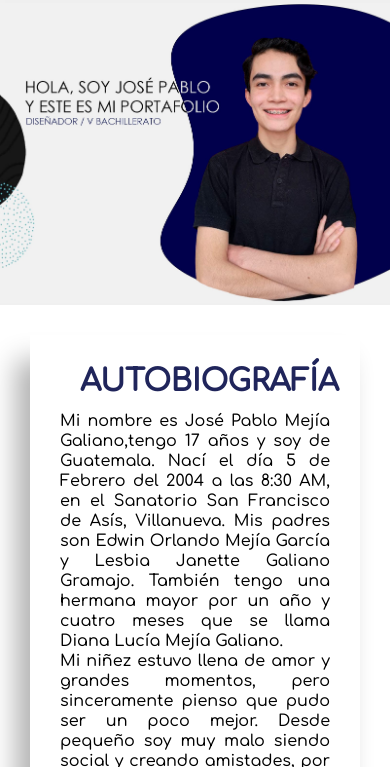
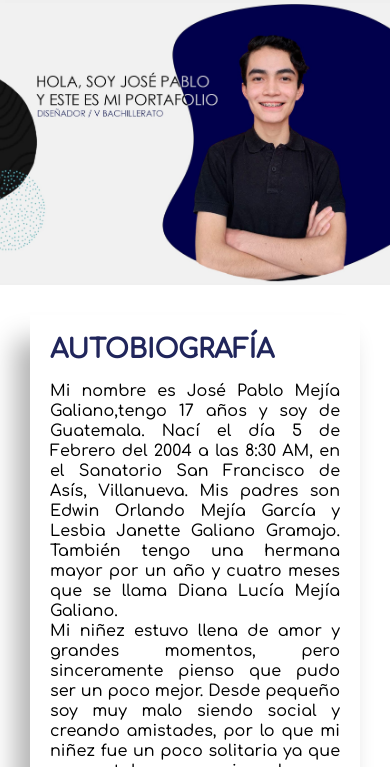
Before and after one commit to JPMejia2/Mi-portafolio, a plain HTML site: page index.html in a window 390 px wide. Shown: the part 77-844 px from the top of the page. Drawn offline with Linux system fonts and the light colour scheme; a web font is replaced by a local one.

Commit message:
Update index.css

```diff
--- a/css/index.css
+++ b/css/index.css
@@ -338,7 +338,7 @@ footer{
 
 @media screen and (max-width:952px){
     .presentacion{
-        height: 540px;
+        height: 580px;
     }
     .acercademi{
         height: auto;
@@ -352,6 +352,7 @@ footer{
     .acercademitexto{
         font-size: 30px;
         float: left;
+        padding-left: 0px;
     }
     .programas{
         height: 750px;
@@ -387,7 +388,7 @@ footer{
 
 @media screen and (max-width:722px){
     .presentacion{
-        height: 300px;
+        height: 280px;
     }
     .contenedor{
         width: 100%;
@@ -397,8 +398,9 @@ footer{
         height: auto;
     }
     .acercademitexto{
-        font-size: 30px;
+        font-size: 26px;
         float: left;
+        padding-left: 0px;
     }
     .cuadroacercademi{
         width: 100%;
@@ -416,7 +418,7 @@ footer{
         width: 100%;
         height: auto;
         text-align: center;
-        padding: 20px;
+        padding: 10px;
     }
     .footer-content p{
     font-size: 9px;
```
